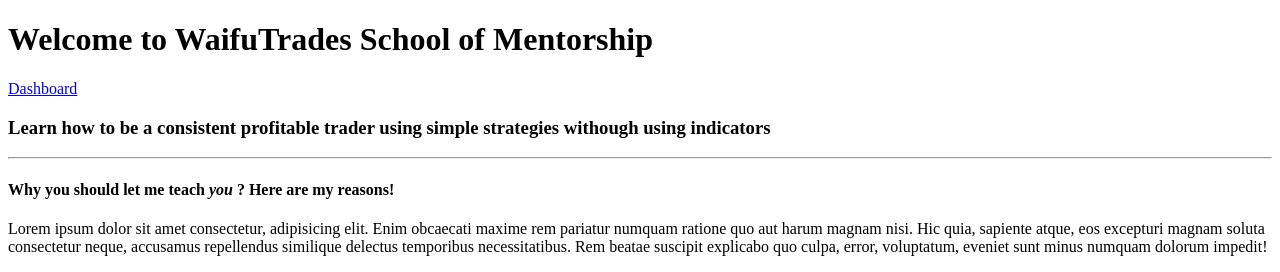
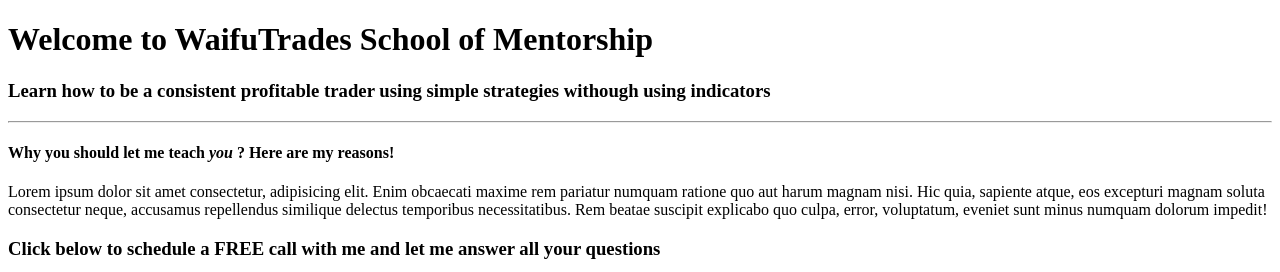
Before and after one commit to donovanm8/waifunomics-lvl-1, a plain HTML site: page index.html in a window 1280 px wide. Shown: the top 272 px of the page. Drawn offline with Linux system fonts and the light colour scheme.

Commit message:
1 change made

```diff
--- a/index.html
+++ b/index.html
@@ -8,7 +8,6 @@
   </head>
   <body>
     <h1>Welcome to WaifuTrades School of Mentorship</h1>
-    <a href="/dashboard.html" target="_blank">Dashboard</a>
     <h3>
       Learn how to be a consistent profitable trader using simple strategies
       withough using indicators
```
